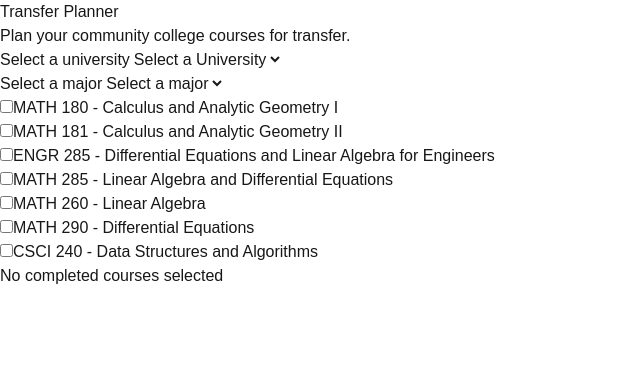
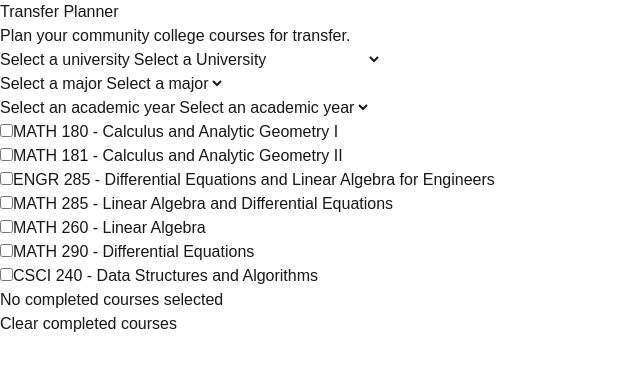
Before and after one commit to teddieworld/transferplanner, a Next.js app in the folder frontend/: page / in a window 1280 px wide. Shown: the top 370 px of the page, without its empty margins (0-640 px from the left). Built offline with nearby package versions, Linux system fonts and the light colour scheme.

Commit message:
Generated dropdown options from data. Added an academic year dropdown, reset button, and additional information to course requirements

```diff
--- /dev/null
+++ b/frontend/app/agreements.ts
@@ -0,0 +1,10 @@
+import type { MajorAgreement } from "@/lib/planner";
+import { berkeleyCsAgreement } from "@/data/berkeleyCs";
+
+export const agreements: MajorAgreement[] = [
+    berkeleyCsAgreement
+];
+
+export const universities = [
+    ...new Set(agreements.map(agreement => agreement.university))
+];
--- a/frontend/app/page.tsx
+++ b/frontend/app/page.tsx
@@ -8,22 +8,35 @@
 import {useState} from "react";
 import UniversitySelector from "@/components/UniversitySelector";
 import MajorSelector from "@/components/MajorSelector";
+import AcademicYearSelector from "@/components/AcademicYearSelector";
 import CourseSelector from "@/components/CourseSelector";
 import MajorPlan from "@/components/MajorPlan"
-import {berkeleyCsAgreement} from "@/data/berkeleyCs";
+import { agreements } from "./agreements";
 //imports the different components as children
-
 
 
 export default function Home() {
   const [selectedUniversity, setSelectedUniversity] = useState("");
   const [selectedMajor, setSelectedMajor] = useState("");
+  const [selectedAcademicYear, setSelectedAcademicYear] = useState("");
   const [completedCourses, setCompletedCourses] = useState<string[]>([]); //starting value is an empty array of strings
   //creates useStates for the selected values
+
+  const selectedAgreement = agreements.find(agreement =>
+    agreement.university === selectedUniversity &&
+    agreement.major === selectedMajor &&
+    agreement.academicYear === selectedAcademicYear
+  );
 
   function handleUniversityChange(value :string){
     setSelectedUniversity(value);
     setSelectedMajor("");
+    setSelectedAcademicYear("");
+  }
+
+  function handleMajorChange(value: string) {
+    setSelectedMajor(value);
+    setSelectedAcademicYear("");
   }
 
   function handleCourseChange(courseCode :string, isChecked :boolean){
@@ -47,17 +60,23 @@ export default function Home() {
       <MajorSelector
         selectedUniversity = {selectedUniversity}
         selectedMajor = {selectedMajor}
-        onMajorChange = {setSelectedMajor}
+        onMajorChange = {handleMajorChange}
+      />
+      <AcademicYearSelector
+        selectedUniversity={selectedUniversity}
+        selectedMajor={selectedMajor}
+        selectedAcademicYear={selectedAcademicYear}
+        onAcademicYearChange={setSelectedAcademicYear}
       />
       <CourseSelector
         completedCourses={completedCourses}
         onCourseChange={handleCourseChange}
+        onClearCourses = {() => setCompletedCourses([])}
       />
-      {selectedUniversity === "University of California, Berkeley" &&
-        selectedMajor === "Computer Science, B.A." && (
+      {selectedAgreement && (
           <MajorPlan
           completedCourses={completedCourses}
-          agreement={berkeleyCsAgreement}
+          agreement={selectedAgreement}
           />
       )}
     </main>
--- /dev/null
+++ b/frontend/components/AcademicYearSelector.tsx
@@ -0,0 +1,48 @@
+"use client";
+
+import { agreements } from "@/app/agreements";
+
+type AcademicYearSelectorProps = {
+  selectedUniversity: string;
+  selectedMajor: string;
+  selectedAcademicYear: string;
+  onAcademicYearChange: (value: string) => void;
+};
+
+export default function AcademicYearSelector({
+  selectedUniversity,
+  selectedMajor,
+  selectedAcademicYear,
+  onAcademicYearChange
+}: AcademicYearSelectorProps) {
+  const availableYears = [
+    ...new Set(
+      agreements
+        .filter(agreement =>
+          agreement.university === selectedUniversity &&
+          agreement.major === selectedMajor
+        )
+        .map(agreement => agreement.academicYear)
+    )
+  ].sort((a, b) => b.localeCompare(a));
+
+  return (
+    <div>
+      <label htmlFor="academic-year">Select an academic year</label>
+      <select
+        id="academic-year"
+        value={selectedAcademicYear}
+        onChange={event => onAcademicYearChange(event.target.value)}
+        disabled={availableYears.length === 0}
+      >
+        <option value="">Select an academic year</option>
+        {availableYears.map(year => (
+          <option key={year} value={year}>{year}</option>
+        ))}
+      </select>
+      {selectedUniversity !== "" && selectedMajor !== "" && availableYears.length === 0 && (
+        <p>No academic years have been added for this major yet.</p>
+      )}
+    </div>
+  );
+}
--- a/frontend/components/CourseSelector.tsx
+++ b/frontend/components/CourseSelector.tsx
@@ -3,6 +3,7 @@
 type CourseSelectorProps = {
     completedCourses : string[];
     onCourseChange : (courseCode:string, isChecked:boolean) => void;
+    onClearCourses: () => void;
 };
 
 const courses = [
@@ -38,7 +39,8 @@ const courses = [
 
 export default function CourseSelector({
     completedCourses,
-    onCourseChange
+    onCourseChange,
+    onClearCourses
 }:CourseSelectorProps)
 {
     return(
@@ -58,6 +60,13 @@ export default function CourseSelector({
         <p>{completedCourses.length === 0 ? "No completed courses selected":
           completedCourses.join(", ")
         }</p>
+        <button
+          type="button"
+          onClick={onClearCourses}
+          disabled={completedCourses.length === 0}
+        >
+          Clear completed courses
+        </button>
         </div>
     )
 }
--- a/frontend/components/MajorSelector.tsx
+++ b/frontend/components/MajorSelector.tsx
@@ -1,4 +1,6 @@
 "use client";
+
+import { agreements } from "@/app/agreements";
 
 type MajorSelectorProps = {
     selectedUniversity: string;
@@ -6,12 +8,6 @@ type MajorSelectorProps = {
     onMajorChange: (value: string) => void;
 };
 //tells what inputs are expected and their type
-
-//Declare a constant variable majorsByUniversity that contains an object
-const majorsByUniversity:Record<string, string[]> = {
-    "University of California, Berkeley" : ["Computer Science, B.A."]
-};
-
 
 //declares the actual component
 export default function MajorSelector({
@@ -21,7 +17,13 @@ export default function MajorSelector({
 }: MajorSelectorProps)
 //receives the props object, destructures its properties and checks their types using majorselectorprops
 {
-    const availableMajors = majorsByUniversity[selectedUniversity] ?? [];
+    const availableMajors = [
+        ...new Set(
+            agreements
+                .filter(agreement => agreement.university === selectedUniversity)
+                .map(agreement => agreement.major)
+        )
+    ];
 
     //value = ___ sets the value that is actually shown in React/UI
     //onChange sends the value back to the react state so it is changed in the code
--- a/frontend/components/RequirementDisplay.tsx
+++ b/frontend/components/RequirementDisplay.tsx
@@ -34,6 +34,11 @@ export default function RequirementDisplay({
             }
         </p>
         ))}
+        {requirement.note && (
+            <p>
+            {requirement.note}
+            </p>
+        )}
     </div>
   );
 }
--- a/frontend/components/UniversitySelector.tsx
+++ b/frontend/components/UniversitySelector.tsx
@@ -1,4 +1,6 @@
 "use client";
+
+import { universities } from "@/app/agreements";
 
 type UniversitySelectorProps = {
     selectedUniversity: string;
@@ -28,12 +30,11 @@ export default function UniversitySelector({
                 <option value="">
                     Select a University
                 </option>
-                <option value = "University of California, Berkeley">
-                    UC Berkeley
-                </option>
-                <option value = "University of California, Los Angeles">
-                    UCLA
-                </option>
+            {universities.map(university => (
+            <option key={university} value={university}>
+                {university}
+            </option>
+            ))}
             </select>
         </div>
     );
--- a/frontend/data/berkeleyCs.ts
+++ b/frontend/data/berkeleyCs.ts
@@ -13,7 +13,8 @@ const math54Requirement: Requirement = {
 const compsci61BRequirement: Requirement = {
   name: "COMPSCI 61B",
   articulationStatus: "partial",
-  options: [["CSCI 240"]]
+  options: [["CSCI 240"]],
+  note: "CSCI 240 provides partial coverage of COMPSCI 61B; completing it does not fully satisfy this requirement."
 };
 
 const math51Requirement: Requirement = {
@@ -37,7 +38,7 @@ const math56Requirement: Requirement = {
 const compsci61ARequirement: Requirement = {
   name: "COMPSCI 61A",
   articulationStatus: "no_course_articulated",
-  options: []
+  options: [],
 };
 
 const compsci61CRequirement: Requirement = {
--- a/frontend/lib/planner.ts
+++ b/frontend/lib/planner.ts
@@ -29,6 +29,7 @@ export type Requirement = {
         | "partial"
         | "no_course_articulated"
         | "university_only"
+    note?: string;
 }
 
 //contains the different requirement statuses
```
